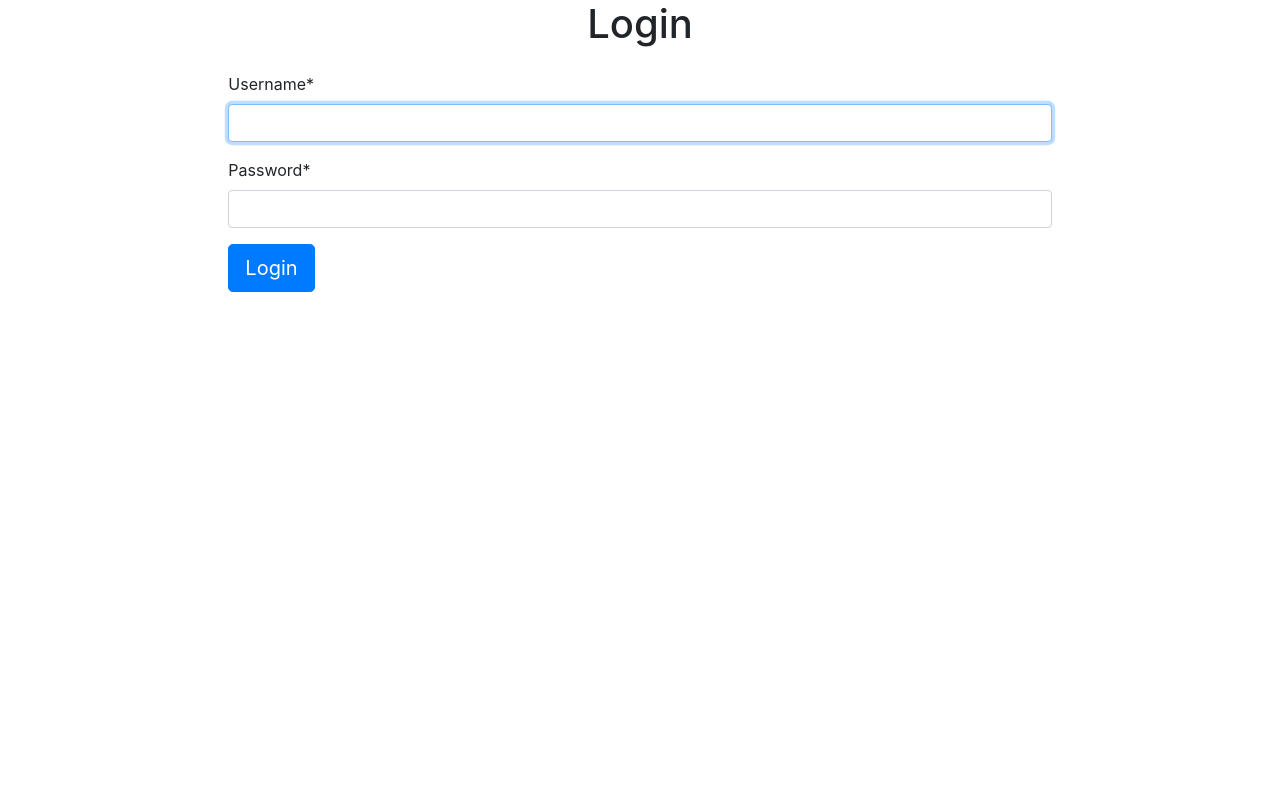
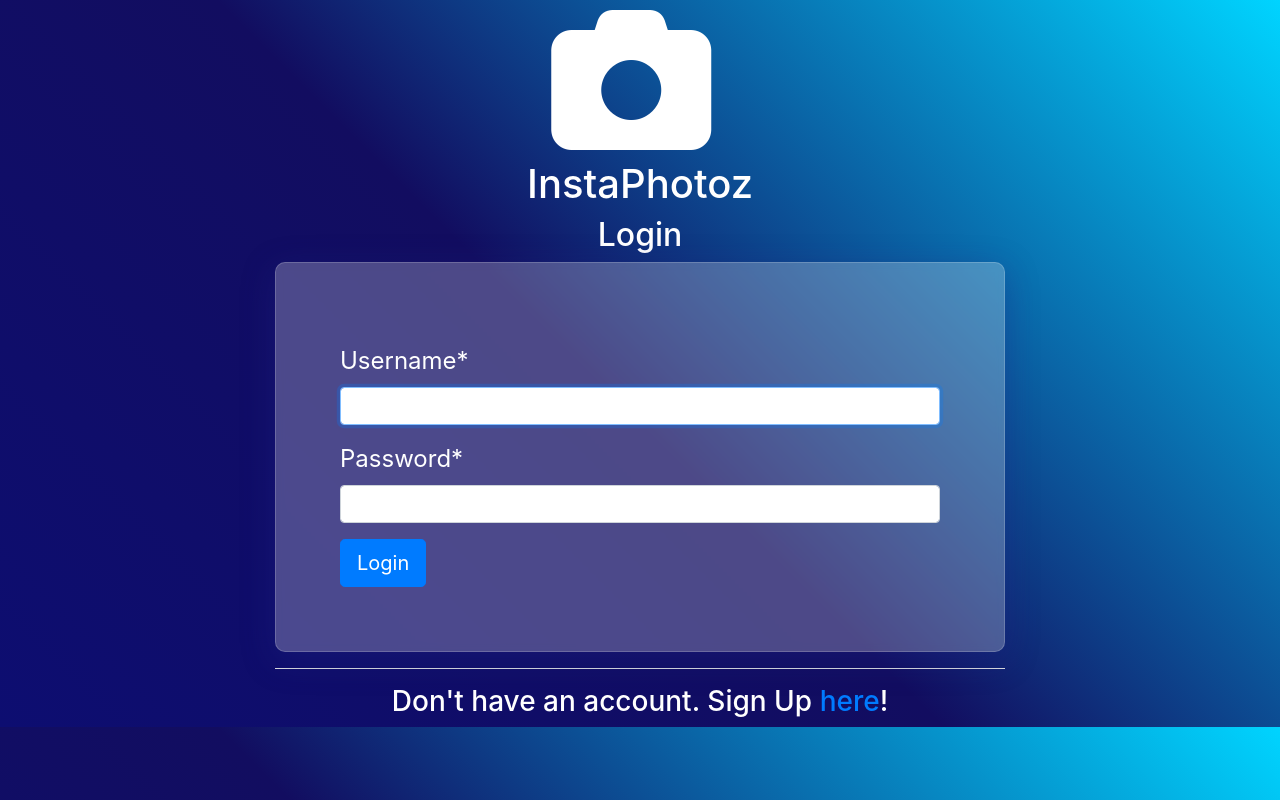
Before and after one commit to JoyWambui/instaphotoz, a Django app: page /accounts/login/ in a window 1280 px wide. Run offline with Django 3.2, Linux system fonts and the light colour scheme; some libraries are stand-ins or nearby versions.

Commit message:
Add Styling

```diff
--- a/gallery/templates/registration/login.html
+++ b/gallery/templates/registration/login.html
@@ -1,11 +1,17 @@
 {% extends 'base.html' %}
 {% load crispy_forms_tags %}
-
+{%load static%}
+{% block styles %}
+{{block.super}}
+<link rel="stylesheet" href="{% static 'css/login.css' %}">
+{% endblock %}
 {% block content %}
-<div class="container-fluid">
+<div class="container-sm">
     <div class="row">
         <div class="col-sm-12">
-            <h1 class="text-center">Login</h1>
+            <i class='fas fa-camera' ></i>
+            <h1 class="text-center">InstaPhotoz</h1>
+            <h2 class="text-center">Login</h2>
         </div>
     </div>
 
@@ -17,9 +23,12 @@
                 {% csrf_token %}
                 {{ form|crispy }}
                 <button type="submit" class="btn btn-primary btn-lg">Login</button>
-            </form>
+            </form><hr class="bg-light">
+            <h3 class="text-center">Don't have an account. Sign Up <a href="/signup/">here</a>!</h3>
+
         </div>
         <div class="col-sm-2"></div>
     </div>
+
 </div>
 {% endblock %}
--- /dev/null
+++ b/static/css/login.css
@@ -0,0 +1,19 @@
+i{
+    font-size: 10rem;
+    margin: 0 42%;
+}
+form{
+    background: rgba( 255, 255, 255, 0.25 );
+    box-shadow: 0 8px 32px 0 rgba( 31, 38, 135, 0.37 );
+    backdrop-filter: blur( 4px );
+    -webkit-backdrop-filter: blur( 4px );
+    border-radius: 10px;
+    border: 1px solid rgba( 255, 255, 255, 0.18 );
+    padding: 4rem;
+}
+body{
+    background: rgb(13,13,113);
+    background: linear-gradient(45deg, rgba(13,13,113,1) 0%, rgba(18,13,96,1) 47%, rgba(0,212,255,1) 100%);
+    font-size: 1.5rem;
+    color: #fff;
+}
```
Also changed, not shown: static/css/signup.css (added, +19 -0 lines).
